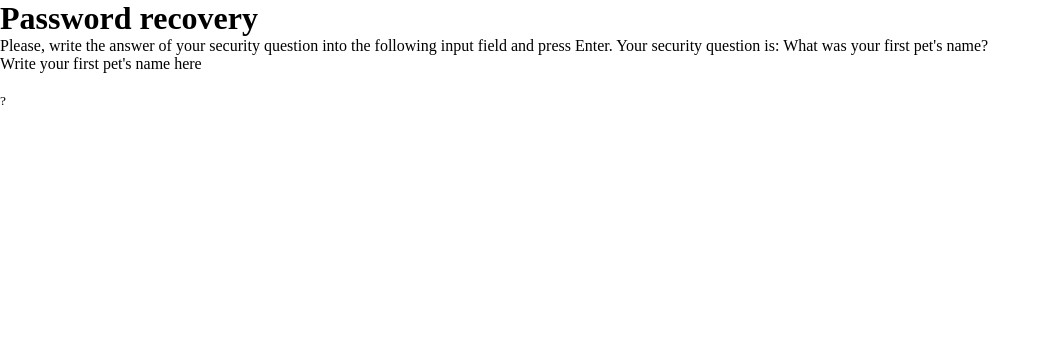
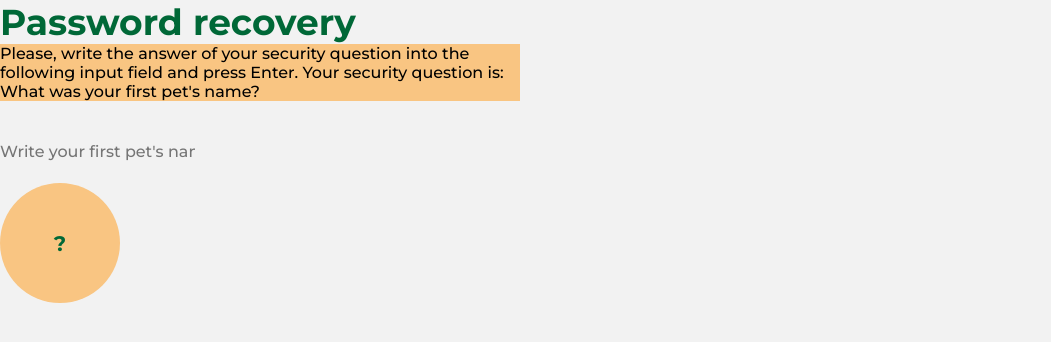
Before and after one commit to kmirella/uibuild-pw-recovery, a plain HTML site: page frontend/index.html in a window 1280 px wide. Shown: the whole page, without its empty margins (0-1051 px from the left). Drawn offline with Linux system fonts and the light colour scheme.

Commit message:
button added

```diff
--- a/frontend/index.html
+++ b/frontend/index.html
@@ -7,6 +7,10 @@
 	<title>This is frontend</title>
 	<script src="script.js"></script>
 	<link rel="stylesheet" href="style.css">
+	<link rel="preconnect" href="https://fonts.googleapis.com">
+	<link rel="preconnect" href="https://fonts.googleapis.com">
+	<link rel="preconnect" href="https://fonts.gstatic.com" crossorigin>
+	<link href="https://fonts.googleapis.com/css2?family=Montserrat:wght@300;500;700&display=swap" rel="stylesheet">
 </head>
 <body>
 	<div id="root"></div>
@@ -14,8 +18,8 @@
 	<div>
 		<p>Please, write the answer of your security question into the following input field and press Enter. Your security question is: What was your first pet's name?</p>
 		<form>
-			<label for="petName">Write your first pet's name here</label><br>
-			<input type="text" id="fname" name="fname" value=""><br>
+			<label for="petName"></label><br>
+			<input type="text" name="fname" placeholder="Write your first pet's name here"><br>
 		</form>
 	  </div>
 	  <button>?</button>
--- a/frontend/style.css
+++ b/frontend/style.css
@@ -32,3 +32,63 @@
   }
 
   /* END OF CSS RESET */
+
+
+  body {
+    background-color: #f2f2f2;
+  }
+
+
+  h1 {
+    font-family: 'Montserrat', sans-serif;
+    font-size: 36px;
+    font-weight: light;
+    color: #006837;
+  }
+
+  @media screen and (max-width: 520px) {
+    h1 {
+      font-size: 24px;
+      font-family: 'Montserrat', sans-serif;
+      font-weight: light;
+      color: #006837;
+
+    }
+  }
+
+  div p {
+    max-width: 520px;
+    height: auto;
+    font-family: 'Montserrat', sans-serif;
+    font-weight: medium;
+    font-size: 16px;
+    color: #4467745;
+    background-color: #f9c582;
+  }
+
+  input {
+    max-width: 480px;
+    height: 64px;
+    font-family: 'Montserrat', sans-serif;
+    font-size: 16px;
+    font-weight: medium;
+    color: #98a991;
+  }
+
+  @media screen and (max-width: 520px) {
+    width: 100%-40px;
+  }
+
+
+  button {
+    width: 120px;
+    height: 120px;
+    background-color: #f9c582;
+    color: #006837;
+    border-radius: 50%;
+    font-family: 'Montserrat', sans-serif;
+    font-weight: bold;
+    font-size: 21px;
+    margin-bottom: 20px;
+    margin-right: 20px;
+  }
```
